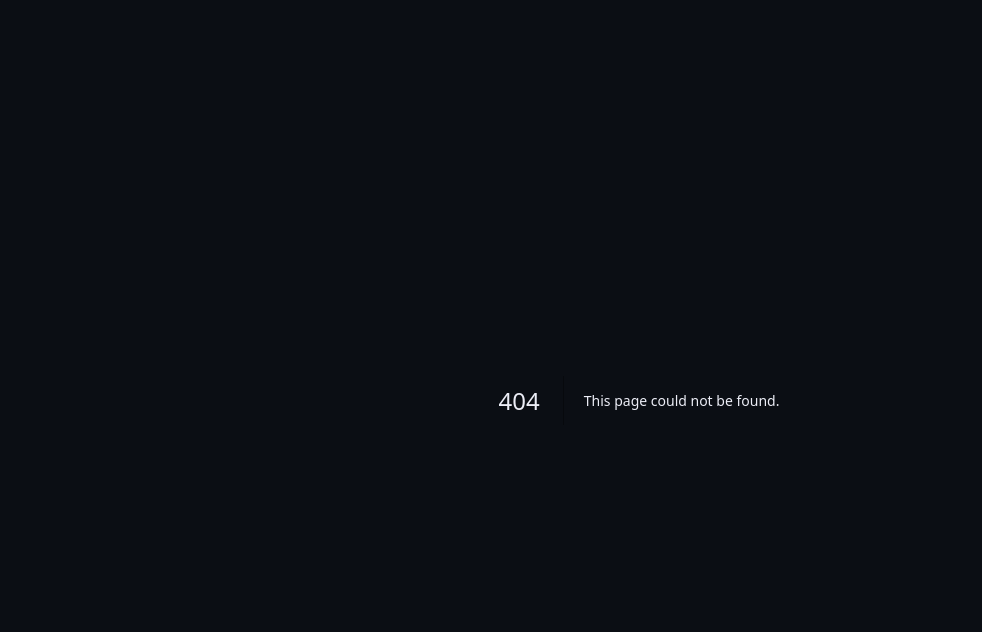
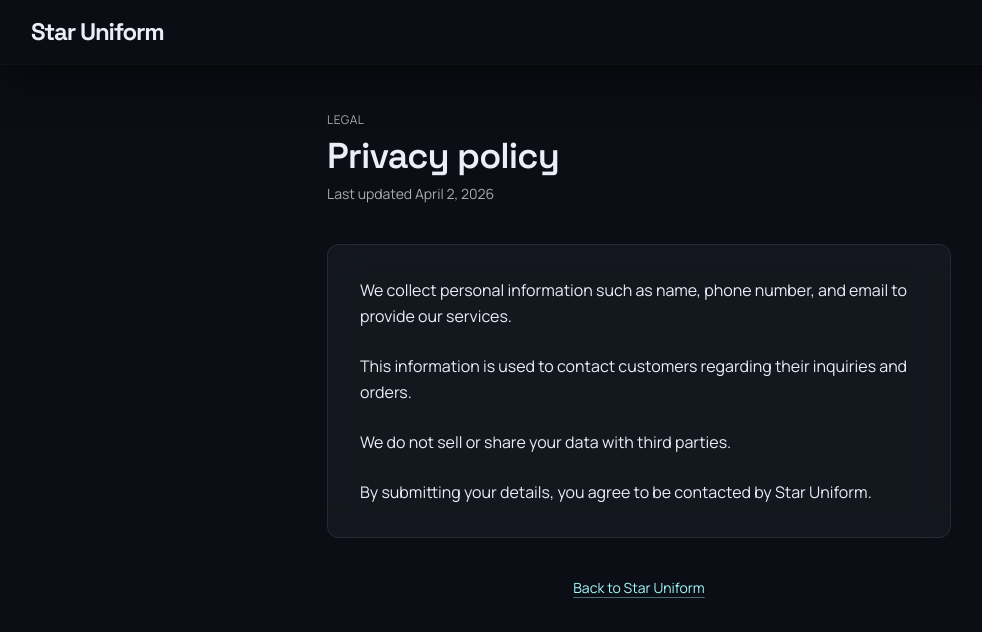
Before and after one commit to prince-1104/CRM-frontend, a Next.js app: page /privacy-policy in a window 1280 px wide. Before the commit this address had no page. Shown: the top 632 px of the page, without its empty margins (1-983 px from the left). Built offline with nearby package versions, Linux system fonts and the light colour scheme.

Commit message:
added privacy-policy

```diff
--- /dev/null
+++ b/app/privacy-policy/page.tsx
@@ -0,0 +1,60 @@
+import type { Metadata } from "next";
+import Link from "next/link";
+
+export const metadata: Metadata = {
+  title: "Privacy Policy | Star Uniform",
+  description:
+    "How Star Uniform collects and uses contact information for inquiries and orders.",
+};
+
+export default function PrivacyPolicyPage() {
+  return (
+    <div className="min-h-dvh bg-surface">
+      <nav className="fixed top-0 z-50 flex w-full items-center justify-between border-b border-outline-variant/10 bg-surface/75 px-4 py-3 backdrop-blur-lg shadow-[0_20px_40px_rgba(0,0,0,0.4)] pt-[max(0.75rem,env(safe-area-inset-top))] sm:px-6 md:px-8 md:py-4">
+        <Link
+          href="/"
+          className="font-headline text-lg font-bold tracking-tighter text-on-surface transition-colors hover:text-primary sm:text-xl md:text-2xl"
+        >
+          Star Uniform
+        </Link>
+      </nav>
+
+      <div className="mx-auto max-w-2xl px-4 pb-16 pt-28 sm:px-6">
+        <p className="font-label text-xs uppercase tracking-wider text-on-surface-variant">
+          Legal
+        </p>
+        <h1 className="mt-2 font-headline text-3xl font-semibold tracking-tight text-on-surface sm:text-4xl">
+          Privacy policy
+        </h1>
+        <p className="mt-2 text-sm text-on-surface-variant">
+          Last updated April 2, 2026
+        </p>
+
+        <article className="glass-card mt-10 space-y-6 rounded-xl border border-outline-variant/40 p-6 sm:p-8">
+          <p className="text-base leading-relaxed text-on-surface">
+            We collect personal information such as name, phone number, and email to provide our
+            services.
+          </p>
+          <p className="text-base leading-relaxed text-on-surface">
+            This information is used to contact customers regarding their inquiries and orders.
+          </p>
+          <p className="text-base leading-relaxed text-on-surface">
+            We do not sell or share your data with third parties.
+          </p>
+          <p className="text-base leading-relaxed text-on-surface">
+            By submitting your details, you agree to be contacted by Star Uniform.
+          </p>
+        </article>
+
+        <p className="mt-10 text-center text-sm text-on-surface-variant">
+          <Link
+            href="/"
+            className="text-primary underline decoration-primary/40 underline-offset-4 transition-colors hover:text-primary-dim hover:decoration-primary-dim"
+          >
+            Back to Star Uniform
+          </Link>
+        </p>
+      </div>
+    </div>
+  );
+}
```
